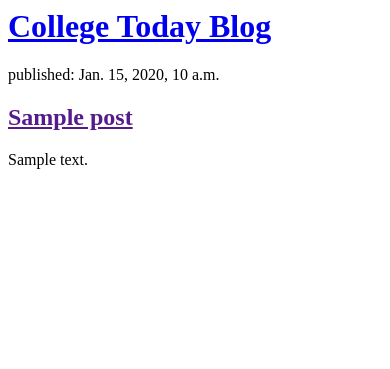
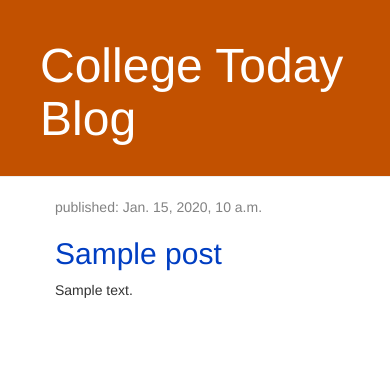
Before and after one commit to purplebetterone/django_projects, a Django app: template dgirls/blog/templates/blog/post_list.html in a window 390 px wide. Shown: the top 369 px of the page. Run offline with Django 3.2, Linux system fonts and the light colour scheme; the template is opened without the code that fills it: values that come from a table or form of the project are taken from there, others are empty; tables that the repository leaves empty hold one stand-in row (values such as "Sample post"); some libraries are stand-ins or nearby versions.

Commit message:
base css

```diff
--- /dev/null
+++ b/dgirls/blog/static/blog.css
@@ -0,0 +1,3 @@
+h1 a, h2 a {
+    color: 0048c2;
+}
--- /dev/null
+++ b/dgirls/blog/static/css/blog.css
@@ -0,0 +1,46 @@
+.page-header {
+    background-color: #C25100;
+    margin-top: 0;
+    padding: 20px 20px 20px 40px;
+}
+
+.page-header h1, .page-header h1 a, .page-header h1 a:visited, .page-header h1 a:active {
+    color: #ffffff;
+    font-size: 36pt;
+    text-decoration: none;
+}
+
+.content {
+    margin-left: 40px;
+}
+
+h1, h2, h3, h4 {
+    color:#003ec2;
+}
+
+.date {
+    color: #828282;
+}
+
+.save {
+    float: right;
+}
+
+.post-form textarea, .post-form input {
+    width: 100%;
+}
+
+.top-menu, .top-menu:hover, .top-menu:visited {
+    color: #ffffff;
+    float: right;
+    font-size: 26pt;
+    margin-right: 20px;
+}
+
+.post {
+    margin-bottom: 70px;
+}
+
+.post h2 a, .post h2 a:visited {
+    color: #003ec2;
+}
--- a/dgirls/blog/templates/blog/post_list.html
+++ b/dgirls/blog/templates/blog/post_list.html
@@ -1,20 +1,30 @@
+{% load static %}
 <html>
     <head>
         <title>College Today</title>
+        <link rel="stylesheet" href="//maxcdn.bootstrapcdn.com/bootstrap/3.2.0/css/bootstrap.min.css">
+        <link rel="stylesheet" href="//maxcdn.bootstrapcdn.com/bootstrap/3.2.0/css/bootstrap-theme.min.css">
+        <link rel="stylesheet" href="{% static 'css/blog.css' %}">
     </head>
     <body>
-        <div>
+        <div class="page-header">
             <h1><a href="/">College Today Blog</a></h1>
         </div>
 
-        <div>
-                   {% for post in posts %}
-
-        <p>published: {{ post.published_date }}</p>
-        <h2><a href="">{{ post.title }}</a></h2>
-        <p>{{ post.text|linebreaksbr }}</p>
-
-                  {% endfor %}
+        <div class="content container">
+                   <div class="row">
+        <div class="col-md-8">
+            {% for post in posts %}
+                <div class="post">
+                    <div class="date">
+                        <p>published: {{ post.published_date }}</p>
+                    </div>
+                    <h2><a href="">{{ post.title }}</a></h2>
+                    <p>{{ post.text|linebreaksbr }}</p>
+                </div>
+            {% endfor %}
+        </div>
+    </div>
         </div>
     </body>
 </html>
```
